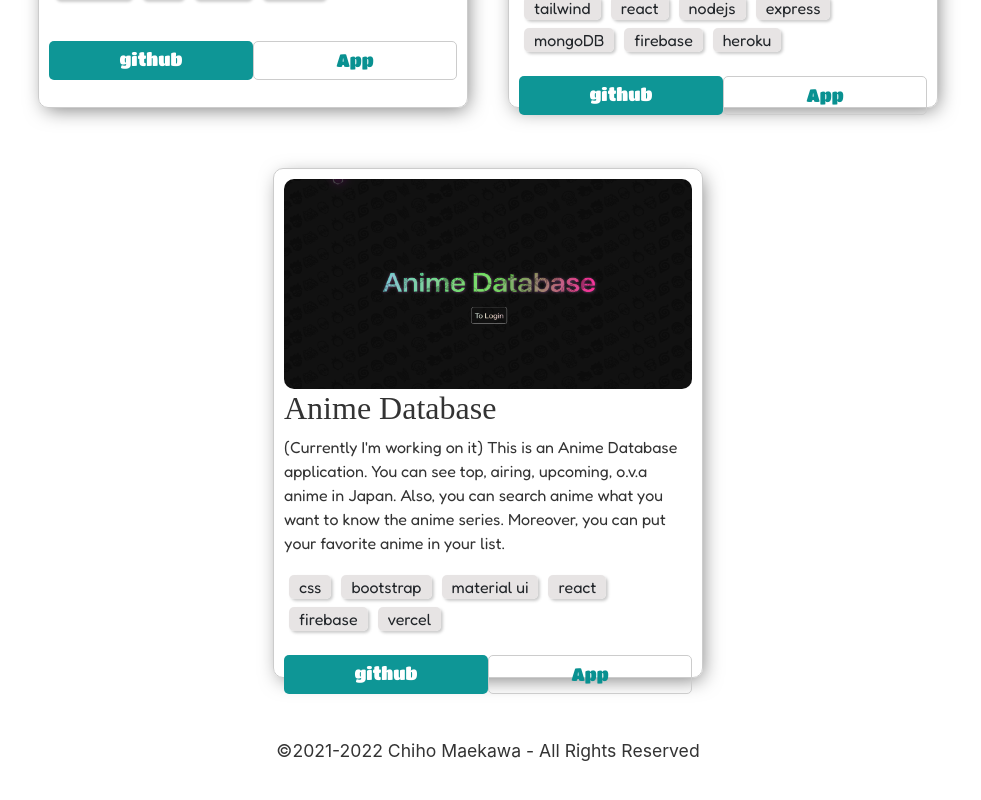
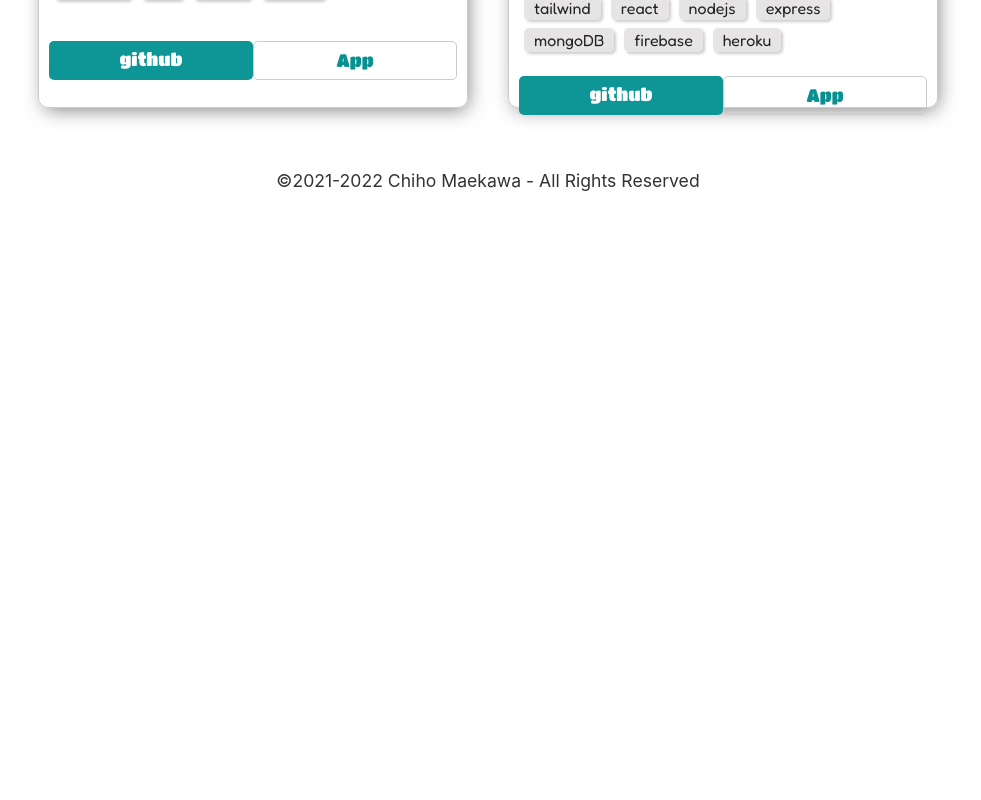
Before and after one commit to Chimoha31/Portfolio0, a React (Create React App) app: page /all_projects in a window 1280 px wide. Shown: the part 2246-3046 px from the top of the page, without its empty margins (152-1133 px from the left). After the commit the page ends 2486 px from the top, so only its background shows below. Built offline with nearby package versions, Linux system fonts and the light colour scheme; no server answers; a web font is replaced by a local one.

Commit message:
Fixed bug

```diff
--- a/src/components/Projects.jsx
+++ b/src/components/Projects.jsx
@@ -1,11 +1,12 @@
-import React, { Fragment, useContext } from "react";
+import React, { useContext } from "react";
 import { Card, Carousel, Container } from "react-bootstrap";
 import projectElements from "../projects/projectElements";
 import projectElements02 from "../projects/projectElements02";
 import projectElements03 from "../projects/projectElements03";
 import "./Projects.scss";
 import ThemeContext from "../context/themeContext";
-import { Link } from "@mui/material";
+import { Link } from "react-router-dom";
+
 
 const Projects = () => {
   const theme = useContext(ThemeContext);
--- a/src/components/Technologies.jsx
+++ b/src/components/Technologies.jsx
@@ -1,11 +1,11 @@
 import React, { useContext } from "react";
 import { Link } from "react-router-dom";
-import ThemeContext from '../context/themeContext';
+import ThemeContext from "../context/themeContext";
 import Skills from "./skills/Skills";
 import "./Technologies.scss";
 
 const Technologies = () => {
-  const theme = useContext(ThemeContext)
+  const theme = useContext(ThemeContext);
   return (
     <div className="works_container">
       {/* <svg xmlns="http://www.w3.org/2000/svg" viewBox="0 0 1440 320">
--- a/src/projects/allProjectsElements.js
+++ b/src/projects/allProjectsElements.js
@@ -93,23 +93,23 @@ let allProjectsElements = [
     github: "https://github.com/Chimoha31/MERN-for-deploy.git",
     app: "https://students-management-list.herokuapp.com/",
   },
-  {
-    id: 9,
-    image: anime_database_app,
-    title: "Anime Database",
-    description:
-      "(Currently I'm working on it) This is an Anime Database application. You can see top, airing, upcoming, o.v.a anime in Japan. Also, you can search anime what you want to know the anime series. Moreover, you can put your favorite anime in your list.",
-    technology: [
-      "css",
-      "bootstrap",
-      "material ui",
-      "react",
-      "firebase",
-      "vercel",
-    ],
-    github: "https://github.com/Chimoha31/Anime_data.git",
-    app: "",
-  },
+  // {
+  //   id: 9,
+  //   image: anime_database_app,
+  //   title: "Anime Database",
+  //   description:
+  //     "(Currently I'm working on it) This is an Anime Database application. You can see top, airing, upcoming, o.v.a anime in Japan. Also, you can search anime what you want to know the anime series. Moreover, you can put your favorite anime in your list.",
+  //   technology: [
+  //     "css",
+  //     "bootstrap",
+  //     "material ui",
+  //     "react",
+  //     "firebase",
+  //     "vercel",
+  //   ],
+  //   github: "https://github.com/Chimoha31/Anime_data.git",
+  //   app: "",
+  // },
 ];
 
 export default allProjectsElements;
```
